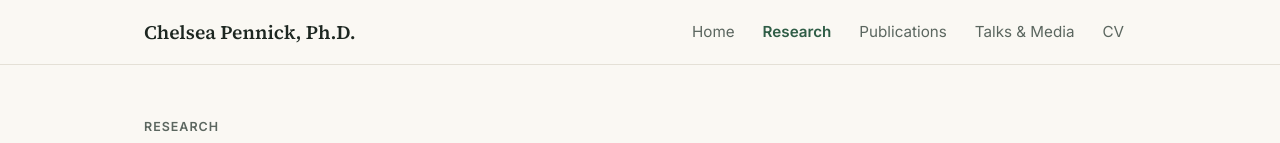
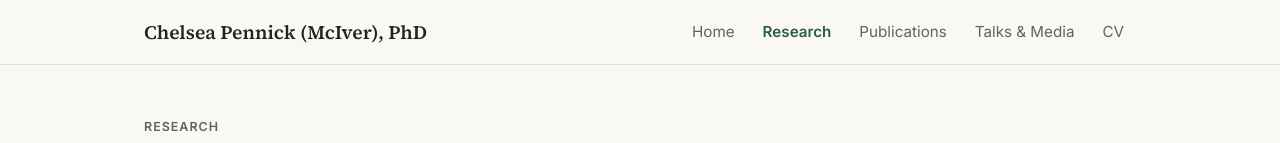
Before and after one commit to cpennick-UIdaho/cpennick-UIdaho.github.io, a plain HTML site: page research.html in a window 1280 px wide. Shown: the top 143 px of the page. Drawn offline with Linux system fonts and the light colour scheme.

Commit message:
Update research.html

```diff
--- a/research.html
+++ b/research.html
@@ -3,7 +3,7 @@
 <head>
   <meta charset="utf-8">
   <meta name="viewport" content="width=device-width, initial-scale=1">
-  <title>Research | Chelsea Pennick, Ph.D.</title>
+  <title>Research | Chelsea Pennick (McIver), PhD</title>
   <meta name="description" content="Current and past research projects by Chelsea Pennick on collaborative governance, public lands counties, stewardship contracting and forest economies.">
   <meta property="og:title" content="Research | Chelsea Pennick, Ph.D.">
   <meta property="og:description" content="Current and past research projects by Chelsea Pennick on collaborative governance, public lands counties, stewardship contracting and forest economies.">
@@ -16,7 +16,7 @@
   <a class="skip" href="#main">Skip to content</a>
   <header class="site-header">
     <div class="wrap">
-      <a class="brand" href="index.html">Chelsea Pennick, Ph.D.</a>
+      <a class="brand" href="index.html">Chelsea Pennick (McIver), PhD</a>
       <nav class="nav" aria-label="Main">
         <a href="index.html">Home</a>
         <a href="research.html" aria-current="page">Research</a>
```
